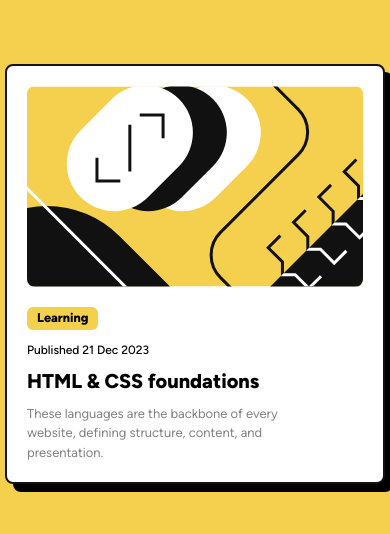
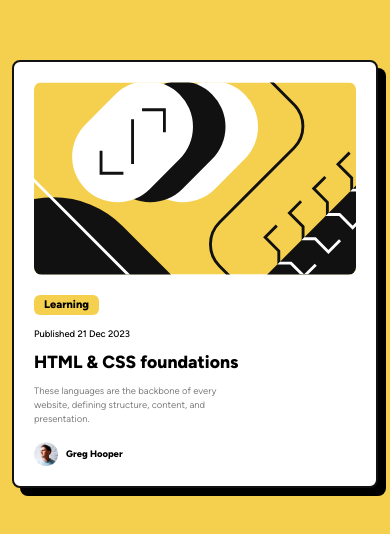
Before and after one commit to mirkobozzetto/blog-preview-card, a website: page index.html in a window 390 px wide. Shown: the part 148-682 px from the top of the page. Drawn offline with Linux system fonts and the light colour scheme.

Commit message:
chore: Update HTML and CSS for blog preview card

```diff
--- a/index.html
+++ b/index.html
@@ -14,12 +14,12 @@
 
     <title>Frontend Mentor | Blog preview card</title>
   </head>
-
+  <!--  -->
   <body
     class="flex flex-col justify-center items-center bg-yellow h-screen font-figtree"
   >
     <main
-      class="shadow-bottom-right border-2 bg-white p-5 border-black border-solid rounded-lg h-auto"
+      class="shadow-bottom-right border-2 bg-white m-3 p-5 border-black border-solid rounded-lg h-auto"
     >
       <section class="w-full">
         <div>
@@ -30,22 +30,30 @@
         </div>
         <!-- #tag -->
         <p
-          class="inline-block bg-yellow mt-5 px-2.5 py-0.5 rounded-md font-extra-bold text-[0.79rem]"
+          class="inline-block bg-yellow mt-5 px-2.5 py-0.5 rounded-md font-extra-bold text-[0.69rem] md:text-[0.79rem]"
         >
           Learning
         </p>
         <!-- date -->
-        <p class="mt-3 font-medium text-xs">Published 21 Dec 2023</p>
-        <h1 class="my-2 font-extra-bold text-[1.25rem]">
+        <p class="mt-3 font-medium text-[0.59rem] md:text-xs">
+          Published 21 Dec 2023
+        </p>
+        <!-- title -->
+        <h1 class="my-2 font-extra-bold text-[1.1rem] md:text-[1.25rem]">
           HTML & CSS foundations
         </h1>
         <!-- caption -->
-        <figcaption class="block text-[0.81rem] text-grey">
+        <figcaption class="block text-[0.59rem] text-grey md:text-[0.81rem]">
           <span class="block">These languages are the backbone of every</span>
           <span class="block">website, defining structure, content, and</span>
           <span class="block">presentation.</span>
         </figcaption>
       </section>
+      <!-- author -->
+      <div class="flex flex-row items-center mt-4">
+        <img src="./assets/images/image-avatar.webp" class="size-6" />
+        <p class="ml-2 font-extrabold text-[0.59rem] text-xs">Greg Hooper</p>
+      </div>
     </main>
   </body>
 </html>
```
Also changed, not shown: src/output.css.
